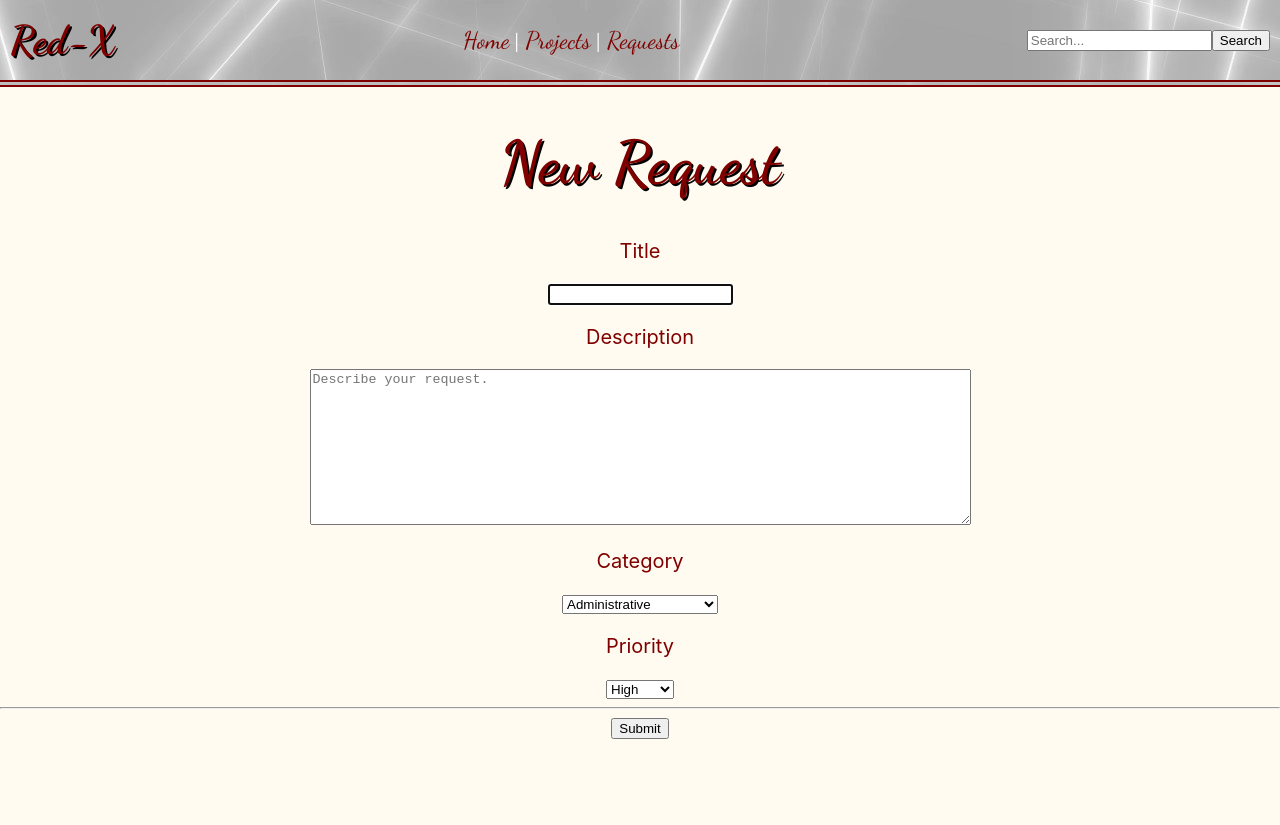
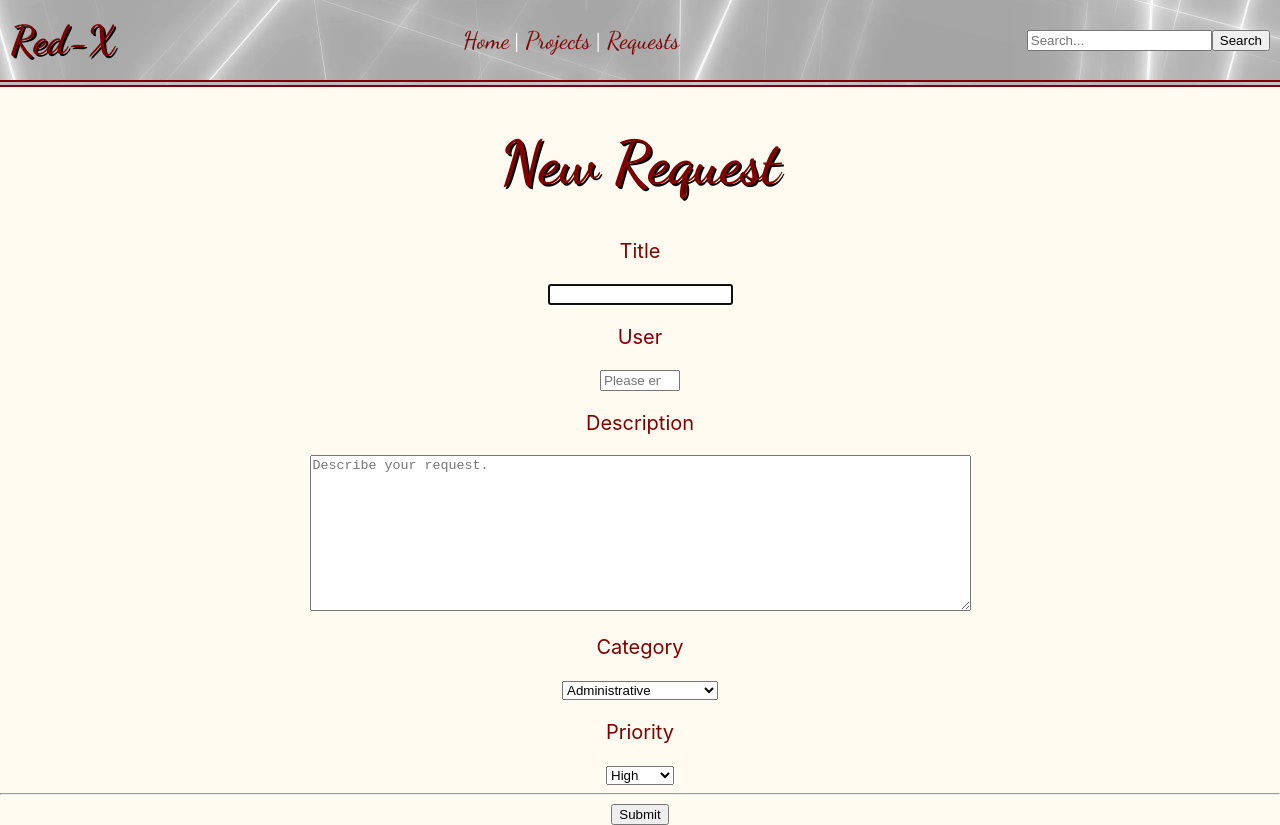
Before and after one commit to sjmcclure2/Red-X, a React (Create React App) app in the folder client/: page /requests/newRequest in a window 1280 px wide. Before the commit the page ends 800 px from the top, so only its background shows below. Built offline with nearby package versions, Linux system fonts and the light colour scheme.

Commit message:
Fix new request submission; clean up Request.js; more README

```diff
--- a/client/src/components/Request.js
+++ b/client/src/components/Request.js
@@ -1,10 +1,10 @@
 import React, { useState, useEffect } from 'react';
-import { useLocation, useParams } from 'react-router-dom';
+import { useParams } from 'react-router-dom';
 import { BASE_URL, fetchJSON } from '../App';
 import {assignCategory, assignPriority} from './Requests'
 import '../styles/card.css'
 
-function RequestCard() {
+export default function Request() {
   const { id } = useParams();
   const [ request, setRequest ] = useState({});
   const [ user, setUser ] = useState({});
@@ -21,7 +21,7 @@ function RequestCard() {
     .catch((err) => {
       console.log(err);
     })
-  },[]);
+  }, [ id ]);
 
   return(
     <div className='cardHolder'>
@@ -38,23 +38,3 @@ function RequestCard() {
     </div>
   )
 }
-
-async function fetchData(url) {
-  const response = await fetch(url)
-  let data = await response.json();
-  return data
-}
-
-export default RequestCard;
-
-// [
-//   {
-//   "id": 501,
-//   "user_id": null,
-//   "title": "New Request 501",
-//   "description": "Okay, which one of you broke it this time?",
-//   "category_id": 1,
-//   "priority": 1,
-//   "is_resolved": false
-//   }
-// ]
--- a/client/src/components/newRequest.js
+++ b/client/src/components/newRequest.js
@@ -16,6 +16,17 @@ return(
           maxLength="255"
           required
           autoFocus/>
+      </label>
+      <label>
+        <p>User</p>
+        <input
+          type="number"
+          max="10000"
+          min="1"
+          name="user_id"
+          placeholder="Please enter your user ID"
+          required
+        />
       </label>
       <label>
         <p>Description</p>
--- a/client/src/styles/requests.css
+++ b/client/src/styles/requests.css
@@ -71,7 +71,6 @@
   background-color: lightgray;
   margin-bottom: 25px;
   border-radius: 5px;
-  border-style: ridge;
 }
 
 .requests td, .requests th {
```
Also changed, not shown: 2 other files (tests, documents, lock files or other folders).
